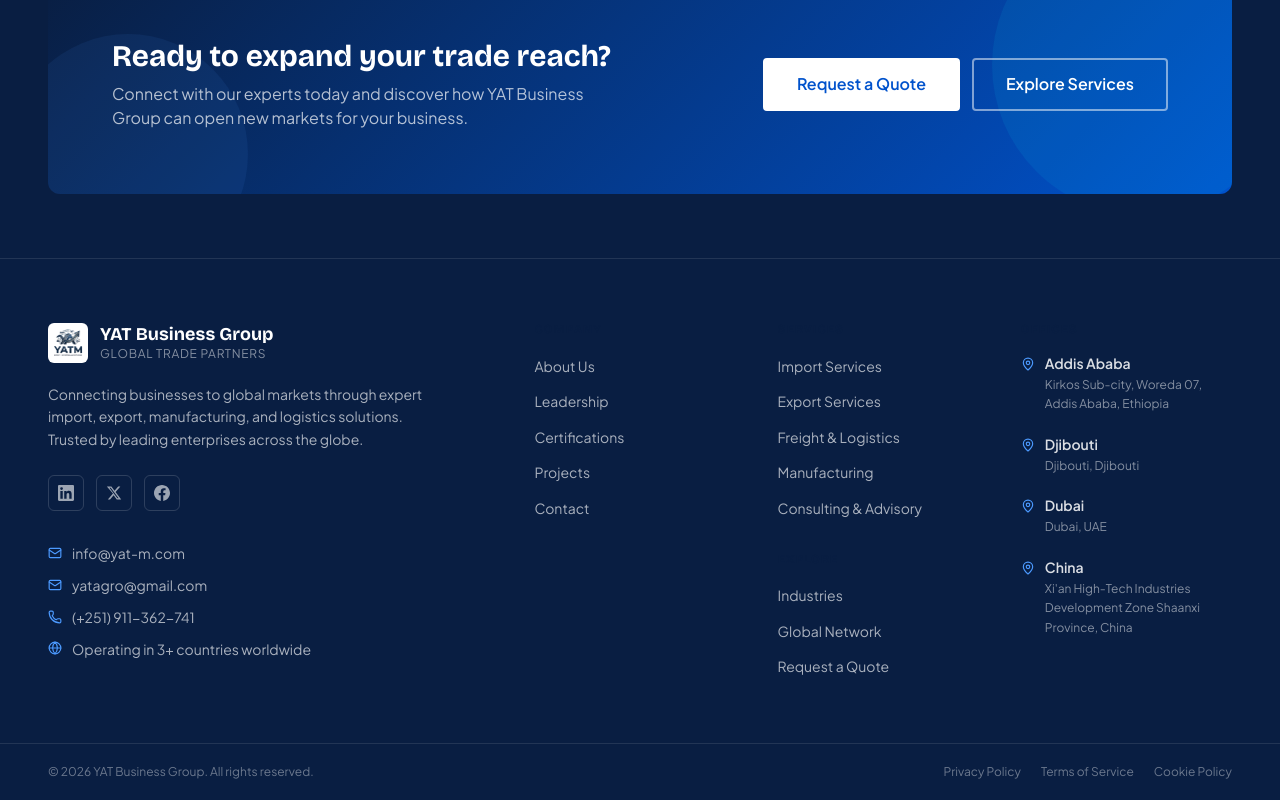
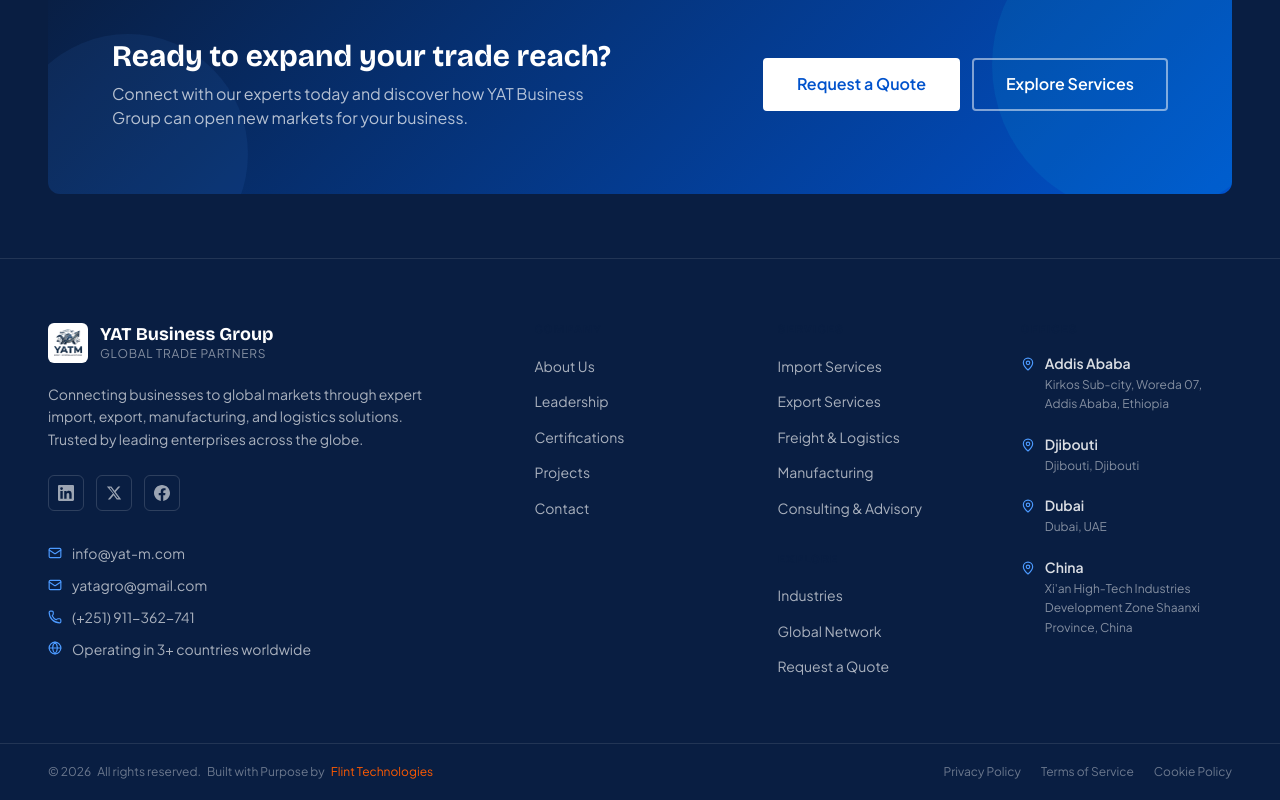
Before and after one commit to Bisrategebriel/yatm, a Next.js app: page /legal/terms in a window 1280 px wide. Shown: the part 2614-3414 px from the top of the page. Built offline with nearby package versions, Linux system fonts and the light colour scheme.

Commit message:
fix: add link to flint-technologies URL

```diff
--- a/components/Footer.tsx
+++ b/components/Footer.tsx
@@ -185,7 +185,7 @@
         <div className="container-site py-5">
           <div className="flex flex-col sm:flex-row items-center justify-between gap-4">
             <p className="text-xs text-white/40">
-              © {new Date().getFullYear()} YAT Business Group. All rights reserved.
+              © {new Date().getFullYear()} &nbsp; All rights reserved. &nbsp; Built with Purpose by &nbsp; <Link style={{ color: "#FF5A00" }} href="https://flint-technologies.com">Flint Technologies</Link>
             </p>
             <div className="flex items-center gap-5">
               {footerLinks.legal.map((l) => (
```
